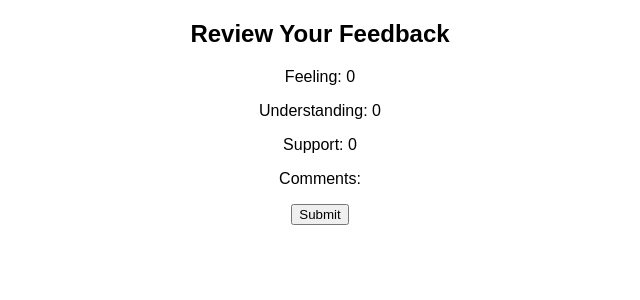
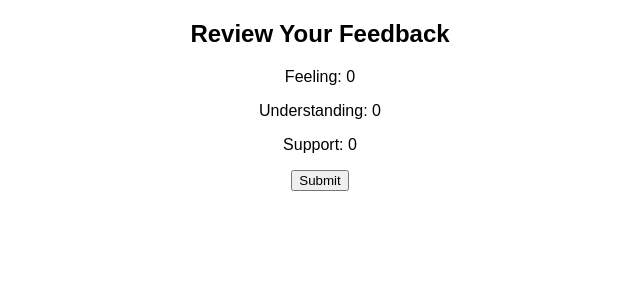
Before and after one commit to TheDaveWave/Feedback-Survey, a React (Create React App) app: page /#/review in a window 1280 px wide. Shown: the top 300 px of the page, without its empty margins (320-960 px from the left). Built offline with nearby package versions, Linux system fonts and the light colour scheme.

Commit message:
added conditional rendering to review for empty comments

```diff
--- a/src/components/Review/Review.jsx
+++ b/src/components/Review/Review.jsx
@@ -11,7 +11,7 @@ function Review() {
             <p>Feeling: {feedback.feeling}</p>
             <p>Understanding: {feedback.understanding}</p>
             <p>Support: {feedback.supported}</p>
-            <p>Comments: {feedback.comments}</p>
+            {feedback.comments && <p>Comments: {feedback.comments}</p>}
             <button>Submit</button>
         </section>
     );
```
